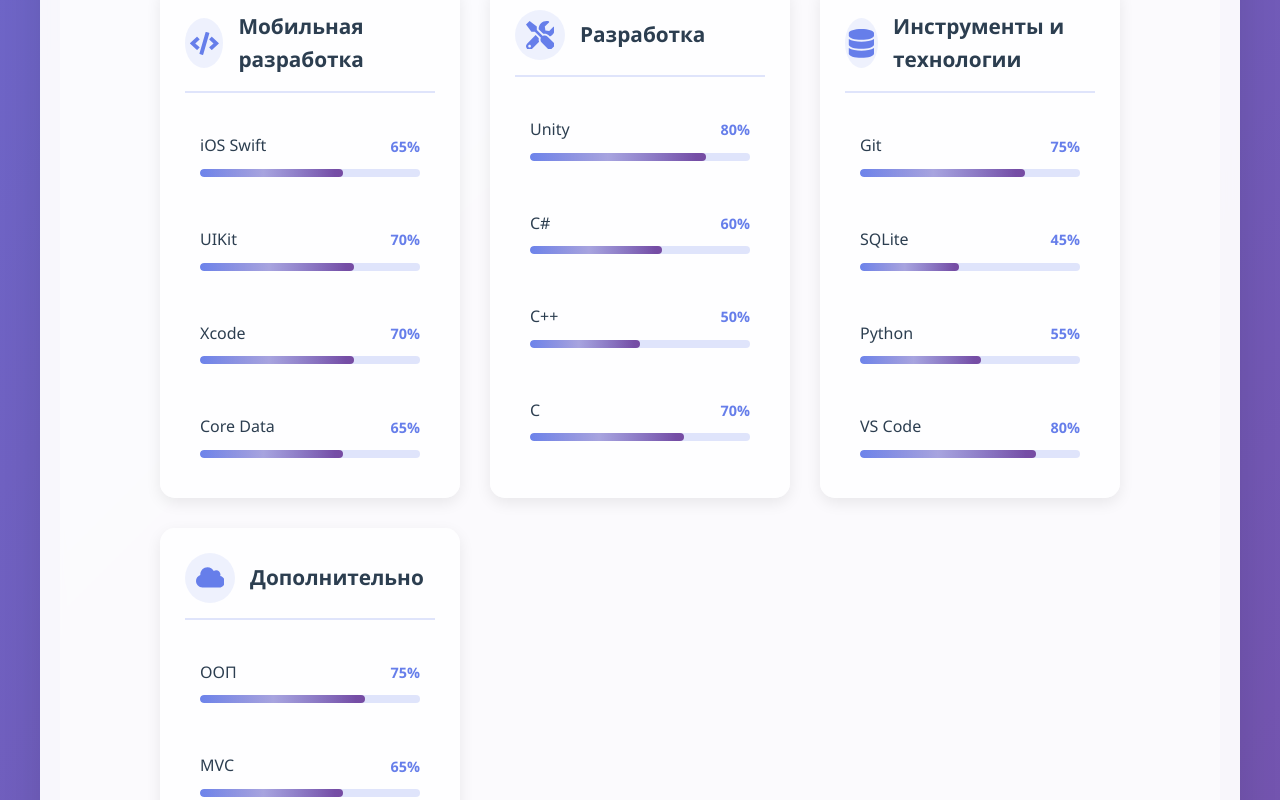
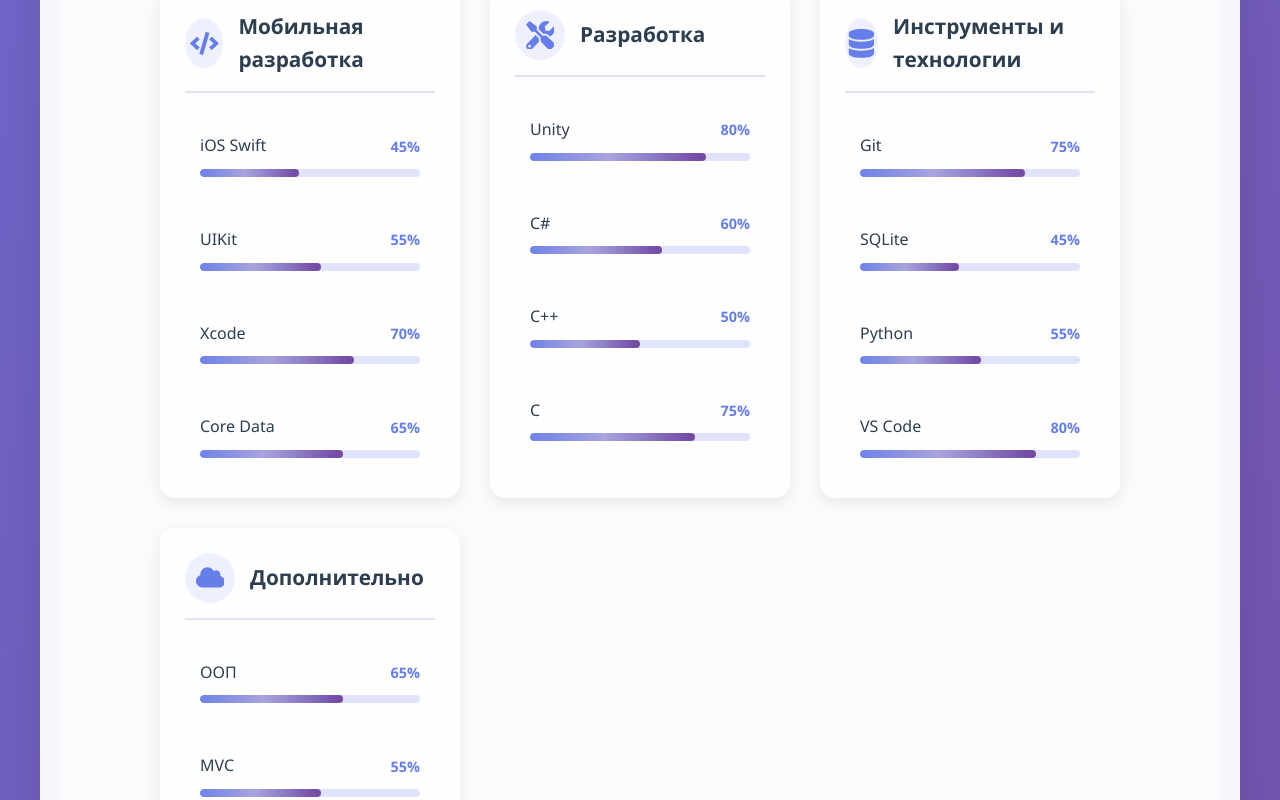
Before and after one commit to EgorTrytnev/MyResume_Site, a React (Create React App) app: page / in a window 1280 px wide. Shown: the part 3120-3920 px from the top of the page. Built offline with nearby package versions, Linux system fonts and the light colour scheme.

Commit message:
edit skills

```diff
--- a/src/components/Skills.js
+++ b/src/components/Skills.js
@@ -11,8 +11,8 @@ const Skills = () => {
       title: "Мобильная разработка",
       icon: <FaCode />,
       skills: [
-        { name: "iOS Swift", level: 65 },
-        { name: "UIKit", level: 70 },
+        { name: "iOS Swift", level: 45 },
+        { name: "UIKit", level: 55 },
         { name: "Xcode", level: 70 },
         { name: "Core Data", level: 65 }
       ]
@@ -25,7 +25,7 @@ const Skills = () => {
         { name: "Unity", level: 80 },
         { name: "C#", level: 60 },
         { name: "C++", level: 50 },
-        { name: "C", level: 70 }
+        { name: "C", level: 75 }
       ]
     },
     {
@@ -44,8 +44,8 @@ const Skills = () => {
       title: "Дополнительно",
       icon: <FaCloud />,
       skills: [
-        { name: "ООП", level: 75 },
-        { name: "MVC", level: 65 },
+        { name: "ООП", level: 65 },
+        { name: "MVC", level: 55 },
         { name: "GigaChat", level: 55 },
         { name: "Алгоритмы", level: 70 }
       ]
```
